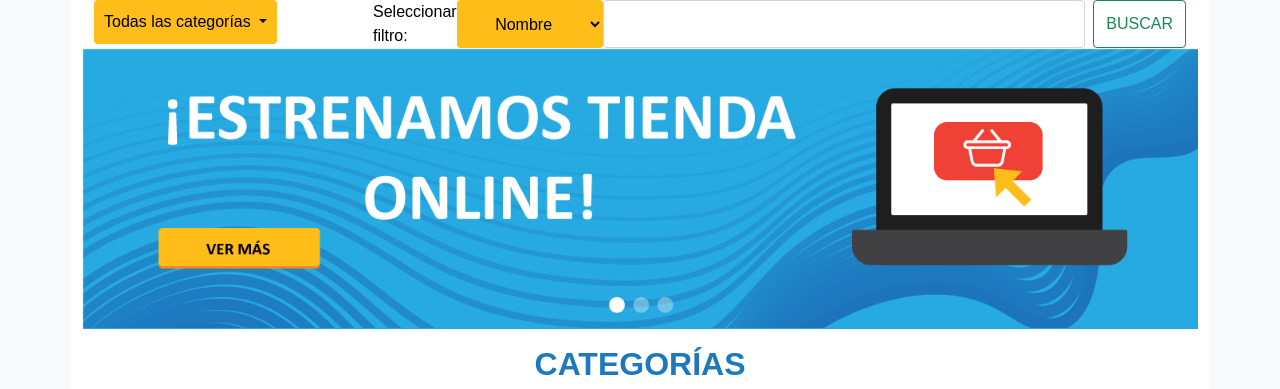
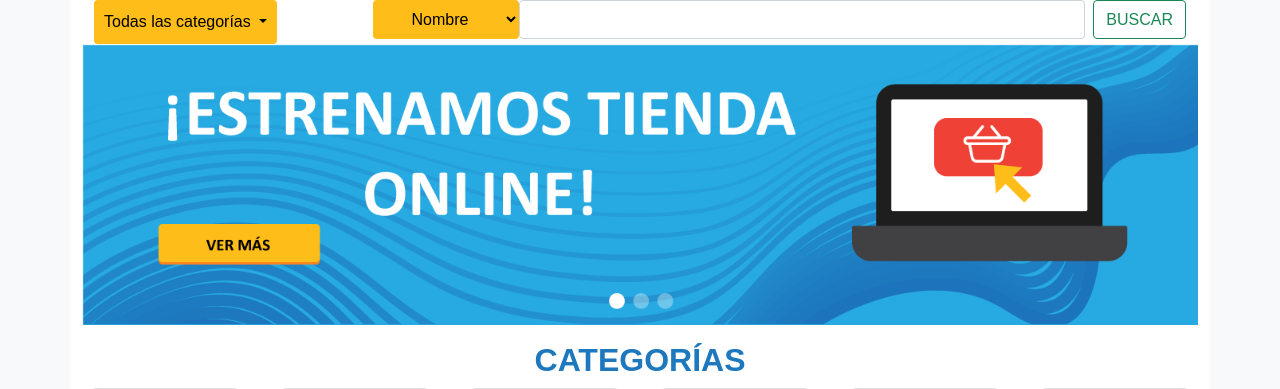
Before and after one commit to antsuagar/ETSIIMarkt, a Django app: page / in a window 1280 px wide. Shown: the part 125-514 px from the top of the page. Run offline with Django 4.2, Linux system fonts and the light colour scheme.

Commit message:
Header Arreglado

```diff
--- a/EtsiiMarktProject/templates/header.html
+++ b/EtsiiMarktProject/templates/header.html
@@ -74,7 +74,7 @@
         </div>
         <div class="col-9">
             <form class="d-flex" role="search" method="get" action="{% url 'catalogo' %}">
-                  <label for="filtro">Seleccionar filtro:</label>
+              <label for="filtro"></label>
                 <select class="btn btn-secondary dropdown-toggle" name="filtro" id="filtro">
                   <option value="nombre" {% if query_filtro == 'nombre' %}selected{% endif %}>Nombre</option>
                   <option value="fabricante" {% if query_filtro == 'fabricante' %}selected{% endif %}>Fabricante</option>
```
Lines whose indentation alone changed are shown as unchanged.
